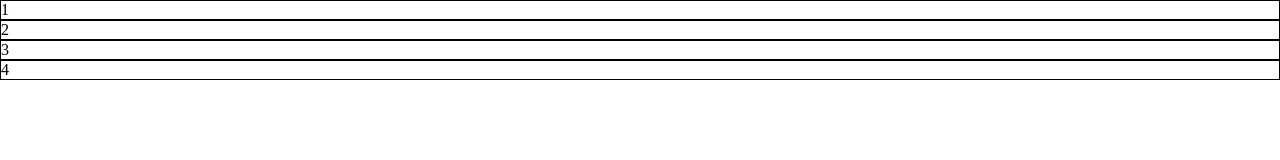
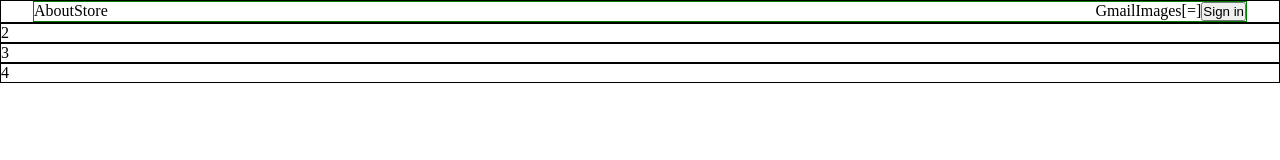
Before and after one commit to Mark-R-5388/google-clone, a plain HTML site: page index.html in a window 1280 px wide. Drawn offline with Linux system fonts and the light colour scheme.

Commit message:
added to readme and started navbar

```diff
--- a/index.html
+++ b/index.html
@@ -8,7 +8,20 @@
     <link rel="stylesheet" href="style.css" />
   </head>
   <body>
-    <nav class="nav-container container">1</nav>
+    <nav class="nav-container container">
+      <ul class="nav-links">
+        <div class="left">
+          <li><a href="#"> About </a></li>
+          <li><a href="#">Store</a></li>
+        </div>
+        <div class="right">
+          <li><a href="#">Gmail</a></li>
+          <li><a href="#">Images</a></li>
+          <li><a href="#">[=]</a></li>
+          <li><button>Sign in</button></li>
+        </div>
+      </ul>
+    </nav>
     <div class="hero-container container">2</div>
     <main class="search-container container">3</main>
     <footer class="footer container">4</footer>
--- a/style.css
+++ b/style.css
@@ -4,8 +4,28 @@
   padding: 0;
 }
 
-/* Layout */
+/* Typography */
+a {
+  text-decoration: none;
+  color: black;
+}
+
+/* Global Styles */
 .container {
   width: 100%;
   border: 1px solid black;
 }
+
+/* Header */
+.nav-links {
+  list-style: none;
+  border: 1px solid green;
+  max-width: 95%;
+  margin: 0 auto;
+  display: flex;
+  justify-content: space-between;
+}
+.left,
+.right {
+  display: flex;
+}
```
Also changed, not shown: 1 other file.
